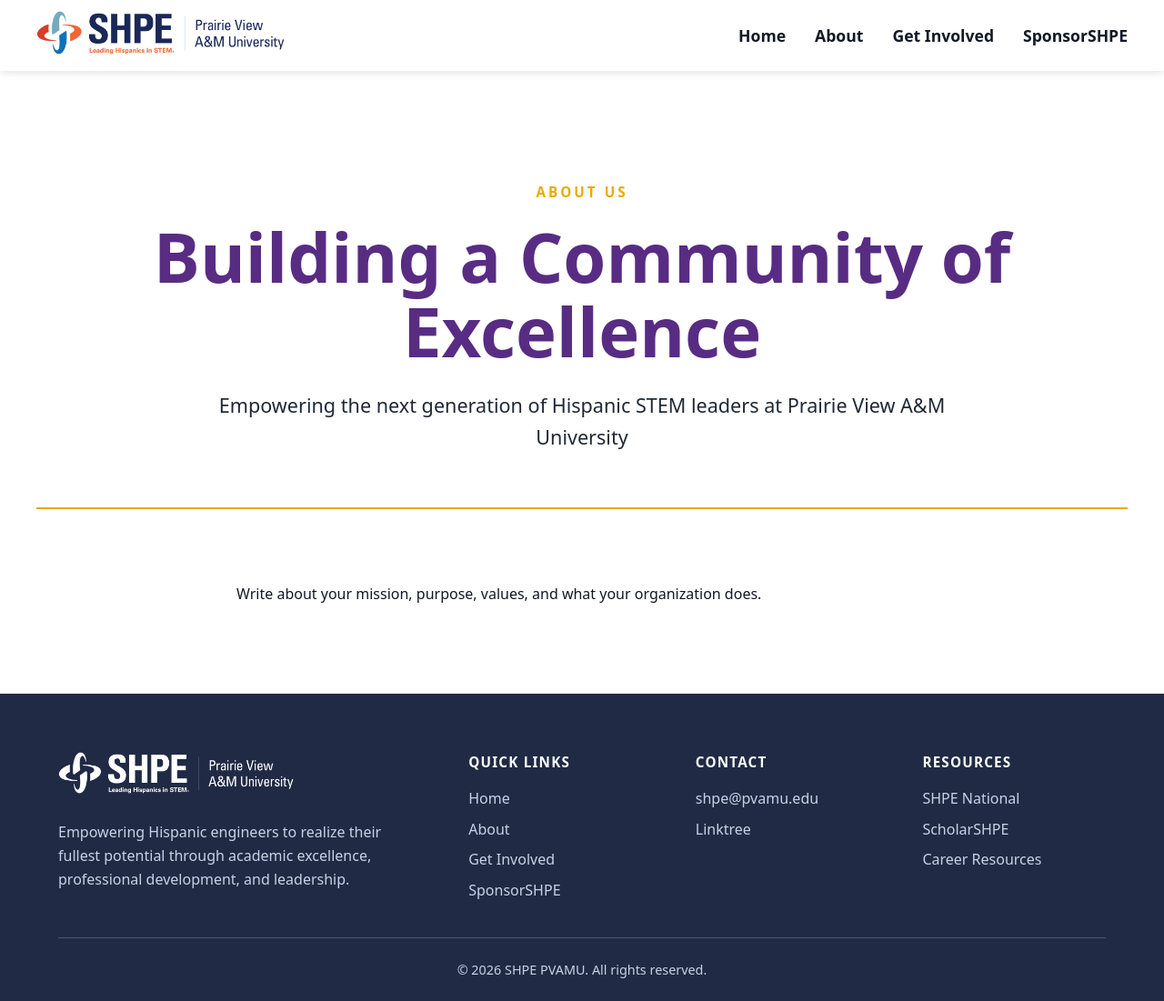
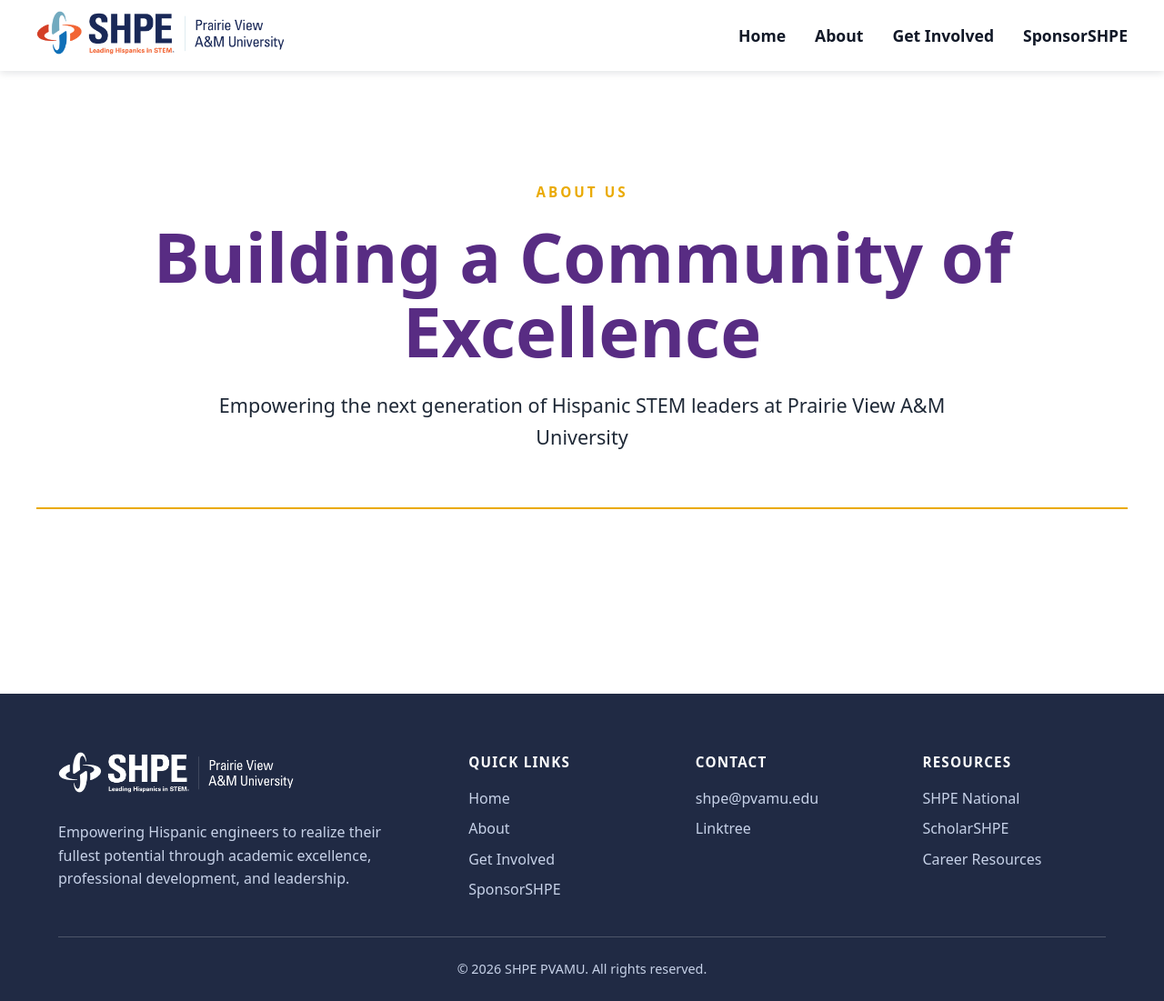
Before and after one commit to NestorYandel/pvamu-shpe-website, a Jekyll site: the page built from about.md, in a window 1280 px wide and 1101 px high. Shown: the whole window at 91% size. Built offline with Jekyll 4.4.1, drawn with Linux system fonts in a browser that asks for light colours.

Commit message:
Update about.md

```diff
--- a/about.md
+++ b/about.md
@@ -19,7 +19,5 @@
     </div>
   </section>
 
-  <section class="about-body">
-    <p>Write about your mission, purpose, values, and what your organization does.</p>
-  </section>
+
 </div>
```
